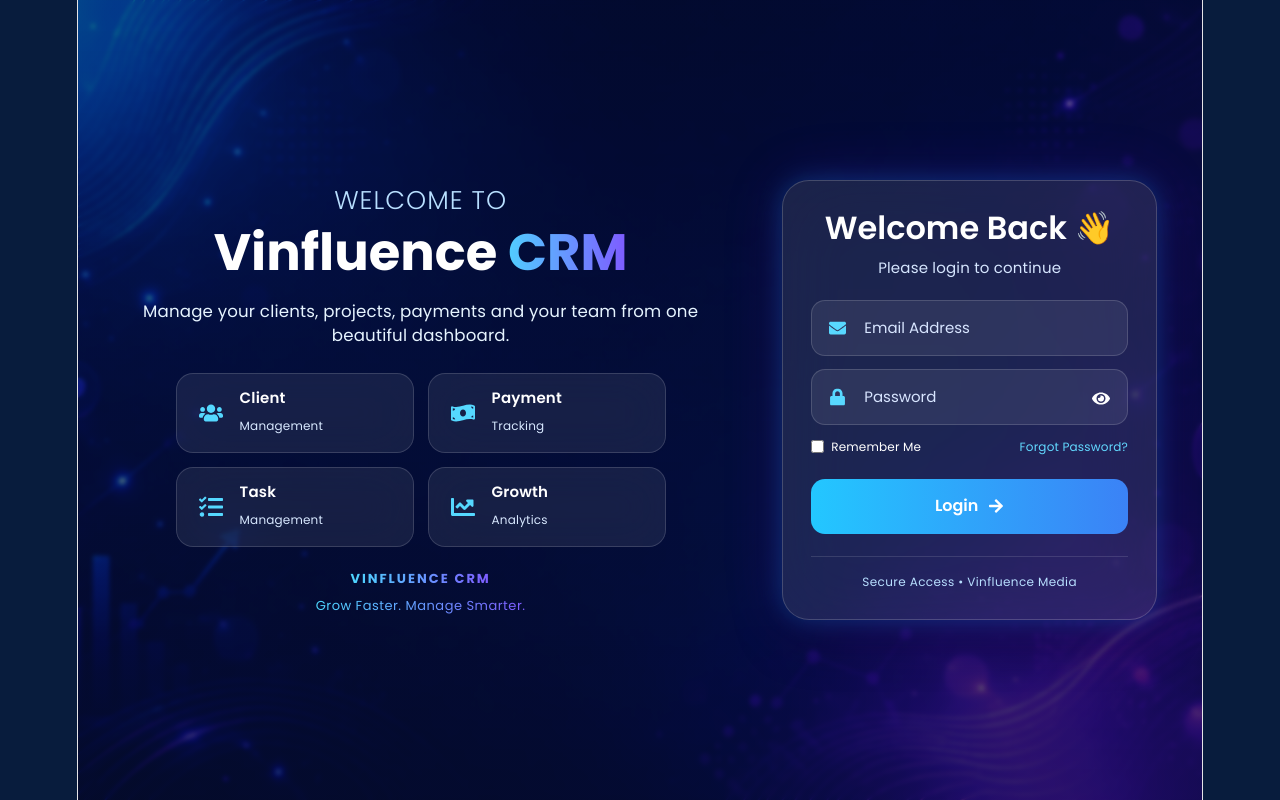
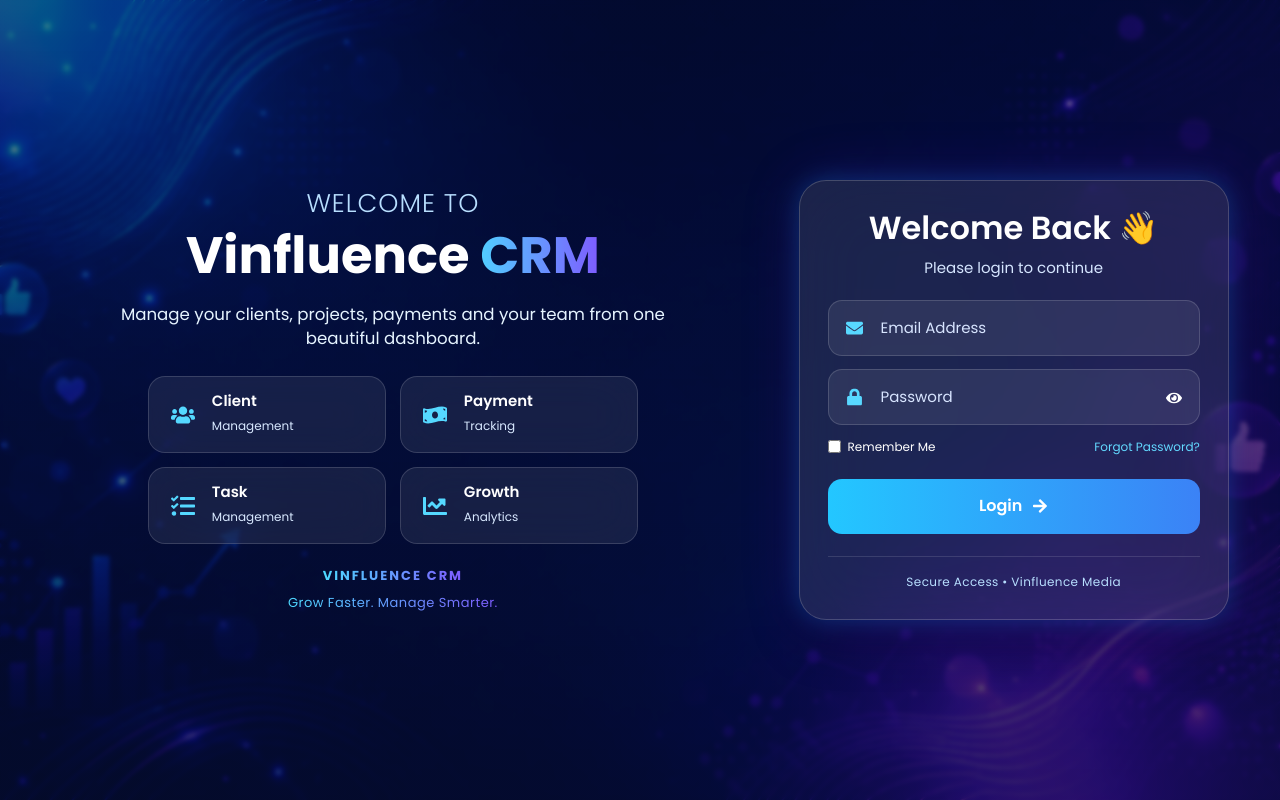
Before and after one commit to cvats13/Vinfluence-CRM, a React (Vite) app in the folder client/: page / in a window 1280 px wide. Built offline with nearby package versions, Linux system fonts and the light colour scheme; no server answers.

Commit message:
Update index.css

```diff
--- a/client/src/index.css
+++ b/client/src/index.css
@@ -1,111 +1,127 @@
-:root {
-  --text: #6b6375;
-  --text-h: #08060d;
-  --bg: #fff;
-  --border: #e5e4e7;
-  --code-bg: #f4f3ec;
-  --accent: #aa3bff;
-  --accent-bg: rgba(170, 59, 255, 0.1);
-  --accent-border: rgba(170, 59, 255, 0.5);
-  --social-bg: rgba(244, 243, 236, 0.5);
-  --shadow:
-    rgba(0, 0, 0, 0.1) 0 10px 15px -3px, rgba(0, 0, 0, 0.05) 0 4px 6px -2px;
 
-  --sans: system-ui, 'Segoe UI', Roboto, sans-serif;
-  --heading: system-ui, 'Segoe UI', Roboto, sans-serif;
-  --mono: ui-monospace, Consolas, monospace;
+/* ================================
+   GLOBAL RESET
+================================ */
 
-  font: 18px/145% var(--sans);
-  letter-spacing: 0.18px;
-  color-scheme: light dark;
-  color: var(--text);
-  background: var(--bg);
-  font-synthesis: none;
-  text-rendering: optimizeLegibility;
-  -webkit-font-smoothing: antialiased;
-  -moz-osx-font-smoothing: grayscale;
-
-  @media (max-width: 1024px) {
-    font-size: 16px;
-  }
+* {
+    margin: 0;
+    padding: 0;
+    box-sizing: border-box;
 }
 
-@media (prefers-color-scheme: dark) {
-  :root {
-    --text: #9ca3af;
-    --text-h: #f3f4f6;
-    --bg: #16171d;
-    --border: #2e303a;
-    --code-bg: #1f2028;
-    --accent: #c084fc;
-    --accent-bg: rgba(192, 132, 252, 0.15);
-    --accent-border: rgba(192, 132, 252, 0.5);
-    --social-bg: rgba(47, 48, 58, 0.5);
-    --shadow:
-      rgba(0, 0, 0, 0.4) 0 10px 15px -3px, rgba(0, 0, 0, 0.25) 0 4px 6px -2px;
-  }
-
-  #social .button-icon {
-    filter: invert(1) brightness(2);
-  }
+html {
+    width: 100%;
+    min-height: 100%;
+    scroll-behavior: smooth;
 }
 
 body {
-  margin: 0;
+    width: 100%;
+    min-width: 320px;
+    min-height: 100vh;
+    margin: 0;
+    padding: 0;
+    overflow-x: hidden;
+    font-family: 'Poppins', sans-serif;
+    background: #081C3D;
 }
 
+/* ================================
+   ROOT CONTAINER
+================================ */
+
 #root {
-  width: 1126px;
-  max-width: 100%;
-  margin: 0 auto;
-  text-align: center;
-  border-inline: 1px solid var(--border);
-  min-height: 100svh;
-  display: flex;
-  flex-direction: column;
-  box-sizing: border-box;
+    width: 100%;
+    max-width: none;
+    min-height: 100vh;
+    min-height: 100dvh;
+    margin: 0;
+    padding: 0;
+    border: none;
+    display: block;
+    text-align: left;
 }
 
+/* ================================
+   GLOBAL TYPOGRAPHY
+================================ */
+
 h1,
-h2 {
-  font-family: var(--heading);
-  font-weight: 500;
-  color: var(--text-h);
+h2,
+h3,
+h4,
+h5,
+h6 {
+    font-family: inherit;
 }
 
-h1 {
-  font-size: 56px;
-  letter-spacing: -1.68px;
-  margin: 32px 0;
-  @media (max-width: 1024px) {
-    font-size: 36px;
-    margin: 20px 0;
-  }
-}
-h2 {
-  font-size: 24px;
-  line-height: 118%;
-  letter-spacing: -0.24px;
-  margin: 0 0 8px;
-  @media (max-width: 1024px) {
-    font-size: 20px;
-  }
-}
 p {
-  margin: 0;
+    margin: 0;
 }
 
-code,
-.counter {
-  font-family: var(--mono);
-  display: inline-flex;
-  border-radius: 4px;
-  color: var(--text-h);
+button,
+input,
+textarea,
+select {
+    font-family: inherit;
 }
 
-code {
-  font-size: 15px;
-  line-height: 135%;
-  padding: 4px 8px;
-  background: var(--code-bg);
+/* ================================
+   IMAGE RESPONSIVENESS
+================================ */
+
+img {
+    max-width: 100%;
 }
+
+/* ================================
+   LINKS
+================================ */
+
+a {
+    -webkit-tap-highlight-color: transparent;
+}
+
+/* ================================
+   SCROLLBAR
+================================ */
+
+::-webkit-scrollbar {
+    width: 7px;
+}
+
+::-webkit-scrollbar-track {
+    background: #081C3D;
+}
+
+::-webkit-scrollbar-thumb {
+    background: linear-gradient(
+        #23C7FF,
+        #6C63FF
+    );
+    border-radius: 10px;
+}
+
+/* ================================
+   MOBILE
+================================ */
+
+@media (max-width: 768px) {
+    body {
+        overflow-x: hidden;
+    }
+
+    #root {
+        width: 100%;
+    }
+}
+
+/* ================================
+   ACCESSIBILITY
+================================ */
+
+@media (prefers-reduced-motion: reduce) {
+    html {
+        scroll-behavior: auto;
+    }
+}
```
